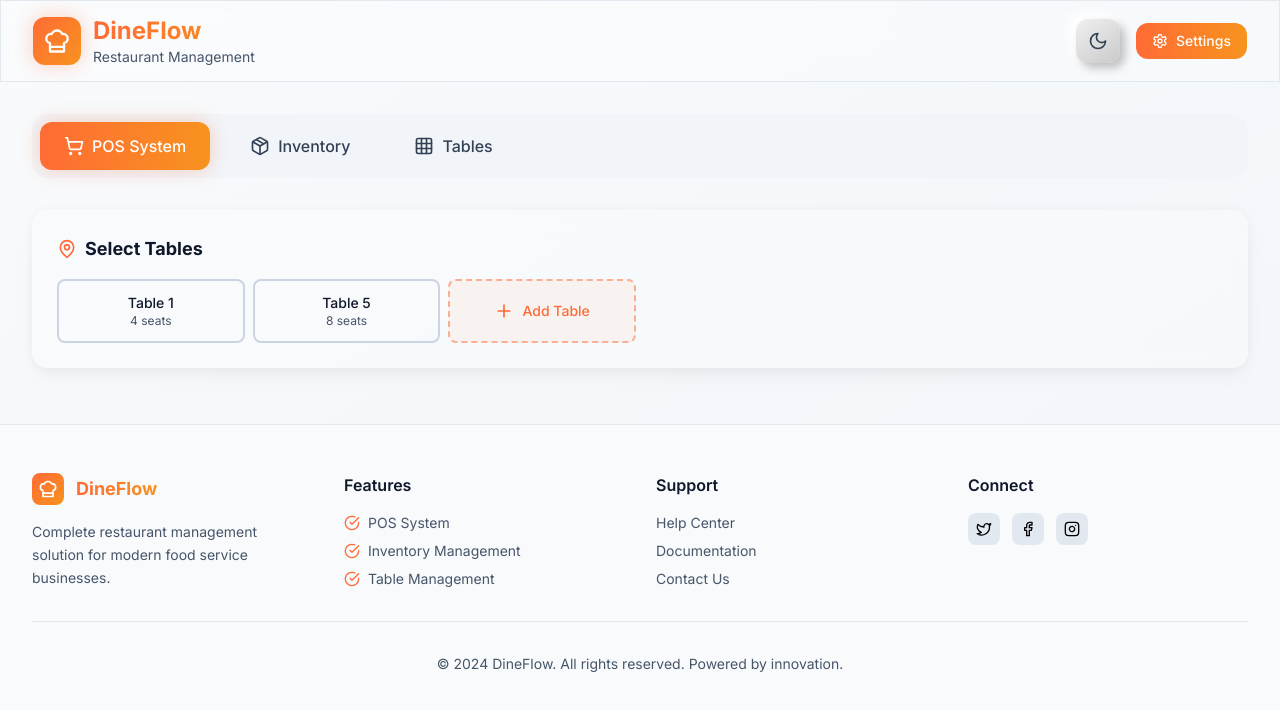
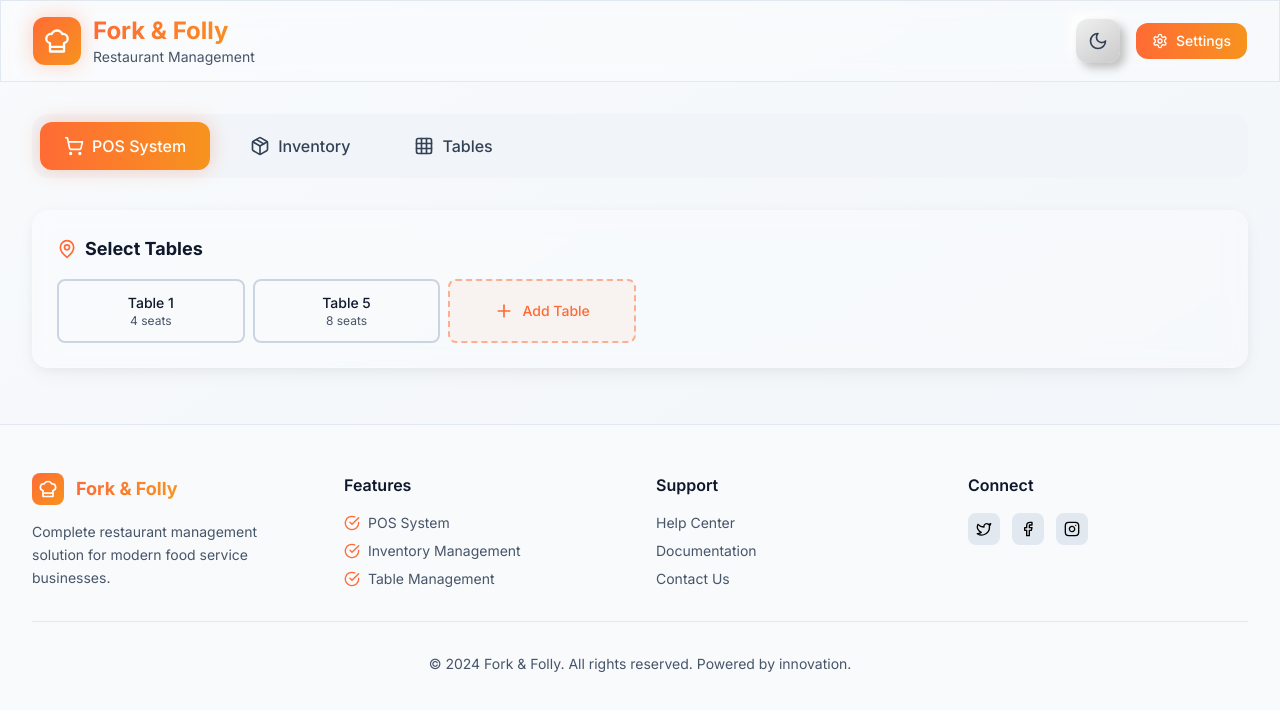
Before and after one commit to apper-canvas/dineflow-console-focus, a React (Vite) app: page / in a window 1280 px wide. Shown: the top 710 px of the page. Built offline with nearby package versions, Linux system fonts and the light colour scheme.

Commit message:
Rebrand application from DineFlow to Fork & Folly across HTML title, package name, and UI components

```diff
--- a/index.html
+++ b/index.html
@@ -4,7 +4,8 @@
     <meta charset="UTF-8" />
     <link rel="icon" type="image/svg+xml" href="/vite.svg" />
     <meta name="viewport" content="width=device-width, initial-scale=1.0" />
-    <title>DineFlow - Restaurant Management Platform</title>
+    <title>Fork & Folly - Restaurant Management Platform</title>
+
     <link rel="preconnect" href="https://fonts.googleapis.com">
     <link rel="preconnect" href="https://fonts.gstatic.com" crossorigin>
     <link href="https://fonts.googleapis.com/css2?family=Inter:wght@300;400;500;600;700&display=swap" rel="stylesheet">
--- a/package.json
+++ b/package.json
@@ -1,5 +1,6 @@
 {
-  "name": "dineflow",
+  "name": "fork-and-folly",
+
   "private": true,
   "version": "0.0.0",
   "type": "module",
--- a/src/pages/Home.jsx
+++ b/src/pages/Home.jsx
@@ -21,7 +21,8 @@ const Home = ({ darkMode, setDarkMode }) => {
               </div>
               <div>
                 <h1 className="text-xl sm:text-2xl font-bold bg-gradient-to-r from-primary to-accent bg-clip-text text-transparent">
-                  DineFlow
+                  Fork & Folly
+
                 </h1>
                 <p className="text-xs sm:text-sm text-surface-600 dark:text-surface-400 hidden sm:block">
                   Restaurant Management
@@ -69,7 +70,8 @@ const Home = ({ darkMode, setDarkMode }) => {
                   <ApperIcon name="ChefHat" className="w-5 h-5 text-white" />
                 </div>
                 <span className="text-lg font-bold bg-gradient-to-r from-primary to-accent bg-clip-text text-transparent">
-                  DineFlow
+                  Fork & Folly
+
                 </span>
               </div>
               <p className="text-surface-600 dark:text-surface-400 text-sm leading-relaxed">
@@ -122,7 +124,8 @@ const Home = ({ darkMode, setDarkMode }) => {
 
           <div className="border-t border-surface-200 dark:border-surface-700 mt-8 pt-8 text-center">
             <p className="text-sm text-surface-600 dark:text-surface-400">
-              © 2024 DineFlow. All rights reserved. Powered by innovation.
+              © 2024 Fork & Folly. All rights reserved. Powered by innovation.
+
             </p>
           </div>
         </div>
```
